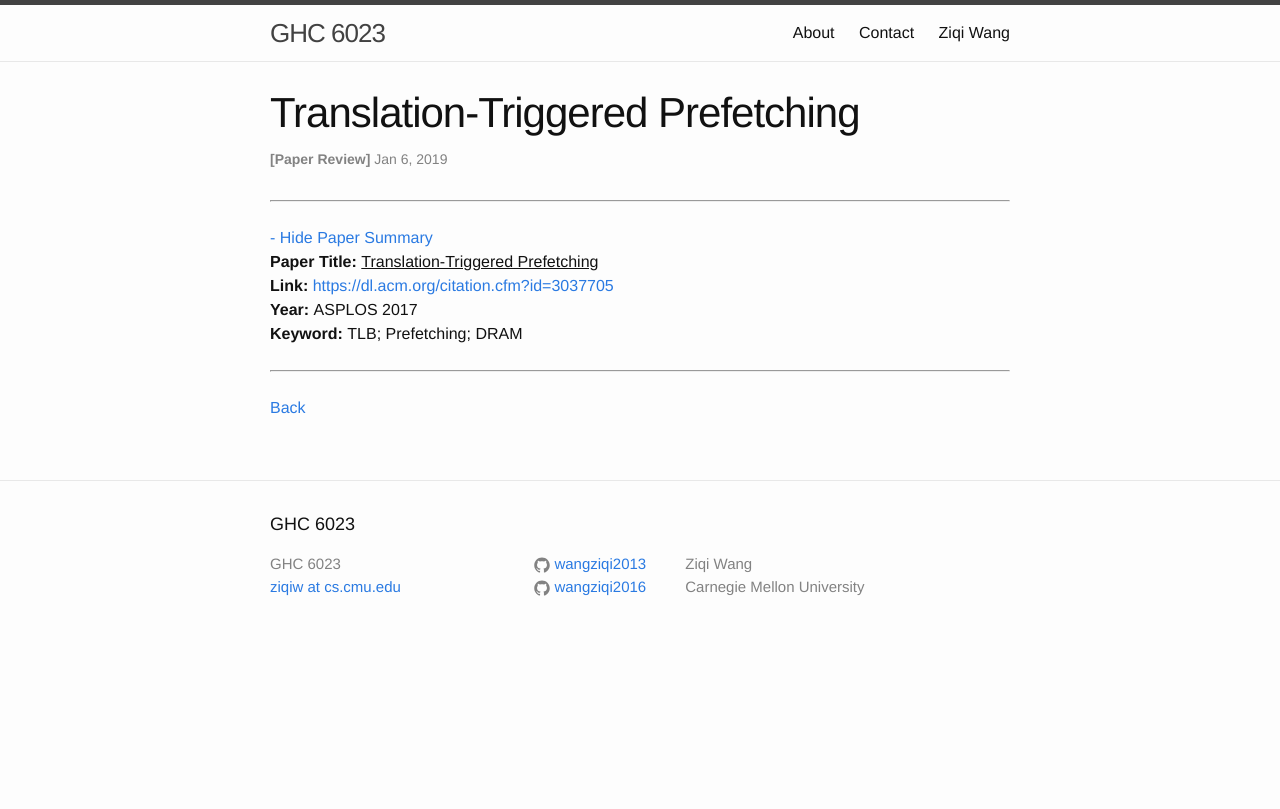
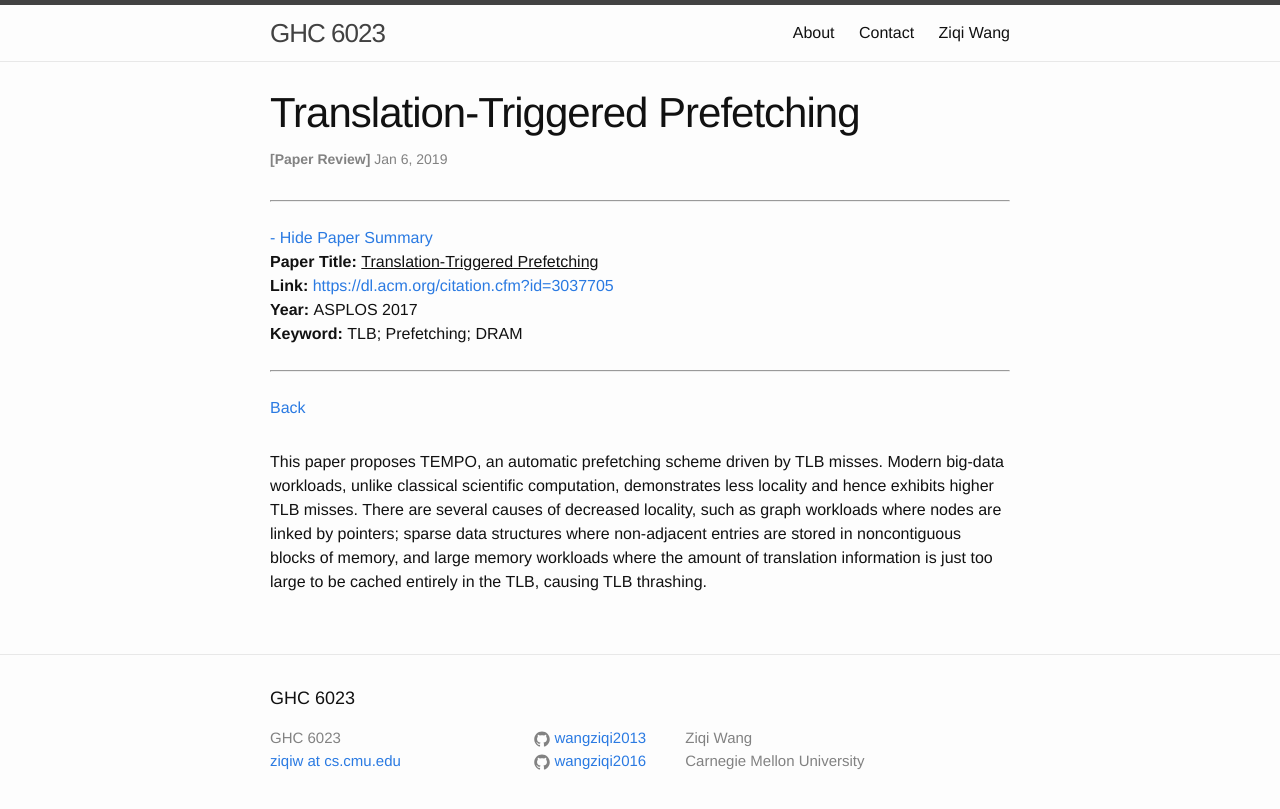
Before and after one commit to wangziqi2013/wangziqi2013.github.io, a Jekyll site: the page built from _posts/2019-01-05-translation-triggered-prefetching.markdown, in a window 1280 px wide. Shown: the top 809 px of the page. Built offline with Jekyll 4.4.1, drawn with Linux system fonts in a browser that asks for light colours.

Commit message:
Adding TLB misses

```diff
--- a/_posts/2019-01-05-translation-triggered-prefetching.markdown
+++ b/_posts/2019-01-05-translation-triggered-prefetching.markdown
@@ -12,3 +12,9 @@ htm_cd:
 htm_cr:
 version_mgmt:
 ---
+
+This paper proposes TEMPO, an automatic prefetching scheme driven by TLB misses. Modern big-data workloads, unlike classical
+scientific computation, demonstrates less locality and hence exhibits higher TLB misses. There are several causes of decreased
+locality, such as graph workloads where nodes are linked by pointers; sparse data structures where non-adjacent entries are
+stored in noncontiguous blocks of memory, and large memory workloads where the amount of translation information is just too
+large to be cached entirely in the TLB, causing TLB thrashing.
```
